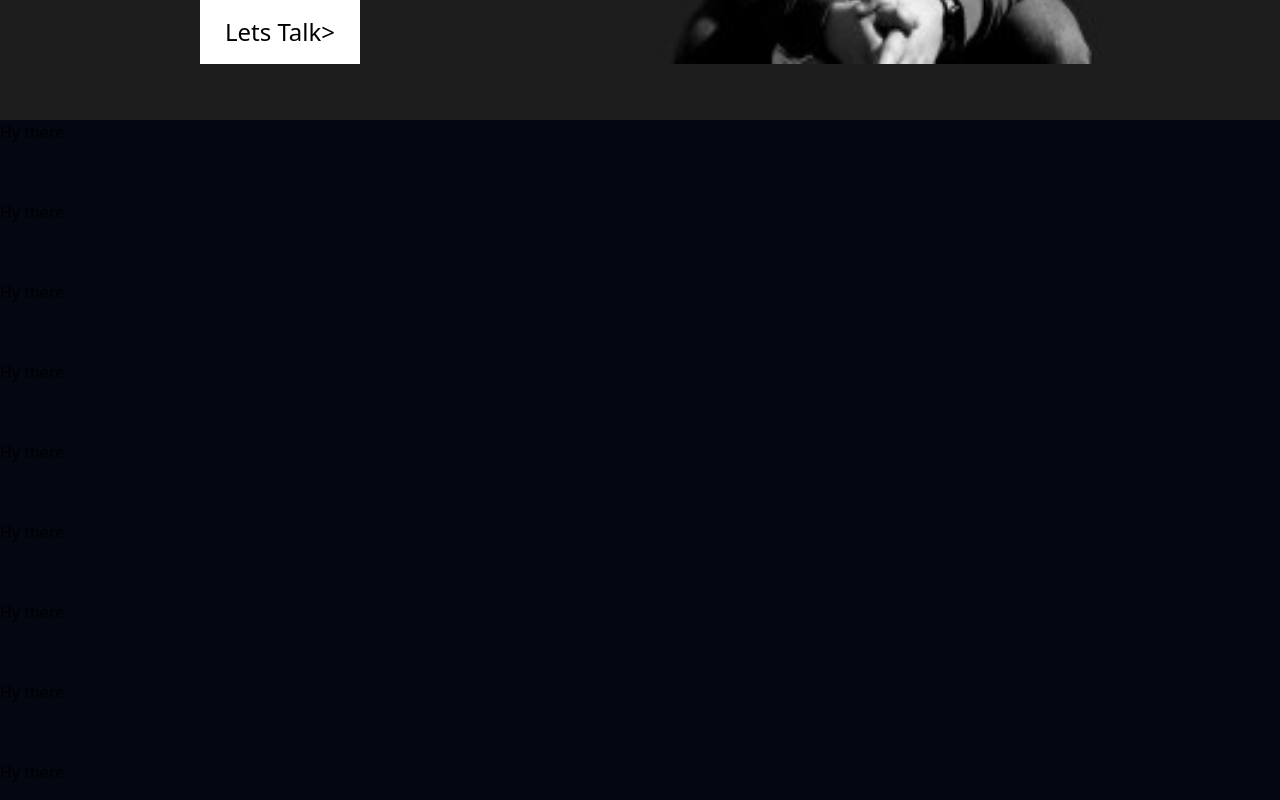
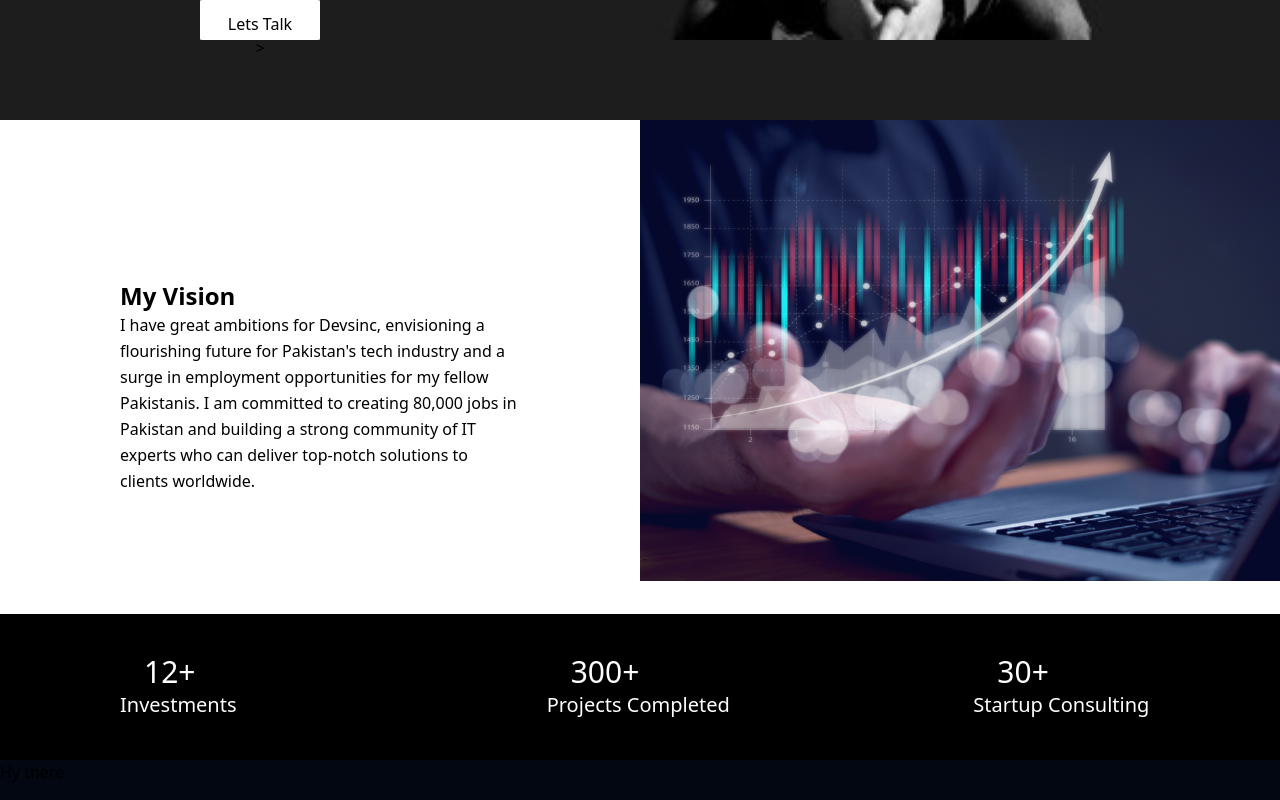
Before and after one commit to Saad10922/Portfolio-Website, a React (Vite) app: page / in a window 1280 px wide. Shown: the part 680-1480 px from the top of the page. Built offline with nearby package versions, Linux system fonts and the light colour scheme.

Commit message:
Added Basic Structure for Vision Section

```diff
--- a/src/App.jsx
+++ b/src/App.jsx
@@ -1,5 +1,6 @@
 import Navbar from './components/navbar/index'
 import Main from './components/main/index'
+import Vision from './components/vision/index'
 import './App.css'
 function App() {
 
@@ -7,6 +8,7 @@ function App() {
     <div className='h-full w-full overflow-hidden'>
        <Navbar />
        <Main  />
+       <Vision />
      </div>
   )
 }
--- a/src/components/main/index.jsx
+++ b/src/components/main/index.jsx
@@ -10,7 +10,7 @@ const Main = () => {
             <p className='text-2xl'>Thought Leader, Tech Entrepreneur, Investor</p>
             <span className='text-4xl font-semibold'>Founder and CEO</span>
             <p className='text-2xl'>With a passion for tech and a lifelong commitment to nurturing visionary entrepreneurs, I am eager to dedicate my life to transforming lives through innovation.</p>
-                      <button className='bg-white text-black px-6 py-3 mt-4 ml-10 w-40 h-16 text-2xl text-center relative group'>
+                      <button className='bg-white text-black px-6 py-3 mt-4 ml-10 w-30 h-10 rounded-[2%] text-[16px] text-center relative group'>
                         <span className='relative z-10'>Lets Talk<span className='transition-transform duration-300 inline-block group-hover:translate-x-2'>{`>`}</span></span>
                       </button>
             </div>            <div className='w-[1/2%]'><img className='w-full h-full' src={main_img} alt="main" /></div>
--- a/src/components/navbar/index.jsx
+++ b/src/components/navbar/index.jsx
@@ -18,7 +18,7 @@ const Navbar = () => {
     }
   }, [])
   return (
-  <nav className={`grid grid-cols-2 fixed w-full h-20 pt-8 transition-all duration-900 ${
+  <nav className={`grid grid-cols-2 fixed w-full h-20 pt-8 transition-all duration-1000 ${
     scrolled ? 'bg-white text-black shadow-md' : 'bg-[#1D1D1D] text-white'
   } pt-3`}>
        <span className='w-0.5 ml-16 text-4xl whitespace-nowrap'>Usman Asif</span>
--- /dev/null
+++ b/src/components/vision/index.jsx
@@ -0,0 +1,67 @@
+import React, { useState, useEffect } from 'react'
+import vision from '../../assets/images/vision.png'
+
+const Vision = () => {
+    const [investments, setInvestments] = useState(0)
+    const [projects, setProjects] = useState(0)
+    const [startups, setStartups] = useState(0)
+
+    useEffect(() => {
+      const observer = new IntersectionObserver((entries) => {
+        if (entries[0].isIntersecting) {
+          const investmentsInterval = setInterval(() => {
+            setInvestments(prev => prev < 12 ? prev + 1 : 12)
+          }, 100)
+
+          const projectsInterval = setInterval(() => {
+            setProjects(prev => prev < 300 ? prev + 5 : 300)
+          }, 50)
+
+          const startupsInterval = setInterval(() => {
+            setStartups(prev => prev < 30 ? prev + 1 : 30)
+          }, 100)
+
+          return () => {
+            clearInterval(investmentsInterval)
+            clearInterval(projectsInterval)
+            clearInterval(startupsInterval)
+          }
+        }
+      })
+
+      const achievementsSection = document.querySelector('.achievements')
+      if (achievementsSection) {
+        observer.observe(achievementsSection)
+      }
+
+      return () => observer.disconnect()
+    }, [])
+
+    return (
+      <div>
+      <div className='bg-white grid grid-cols-2 h-[25%]'>
+          <div className='w-[1/2] p-30 pt-40' >
+          <span className='text-2xl font-bold'>My Vision</span>
+          <p className='text-[1rem] leading-relaxed'>I have great ambitions for Devsinc, envisioning a flourishing future for Pakistan's tech industry and a surge in employment opportunities for my fellow Pakistanis. I am committed to creating 80,000 jobs in Pakistan and building a strong community of IT experts who can deliver top-notch solutions to clients worldwide.</p>
+          </div>
+          <div className='w-[1/2]'><img src={vision} /></div>
+      </div>
+      <div className='achievements bg-black h-[10%] grid grid-cols-3 text-white'>
+          <div className='investments px-30 py-10'>
+              <span  className='text-3xl ml-6'>{investments}+</span>
+              <p className='text-[20px]'>Investments</p>
+          </div>
+          <div className='projects px-30 py-10'>
+              <span className='text-3xl ml-6'>{projects}+</span>
+              <p className='text-[20px]'>Projects Completed</p>
+          </div>
+          <div className='startups px-30 py-10'>
+              <span className='text-3xl ml-6'>{startups}+</span>
+              <p className='text-[20px]'>Startup Consulting</p>
+          </div>
+      </div>
+      </div>
+    )
+}
+
+export default Vision
```
Also changed, not shown: src/assets/images/vision.png (added).
